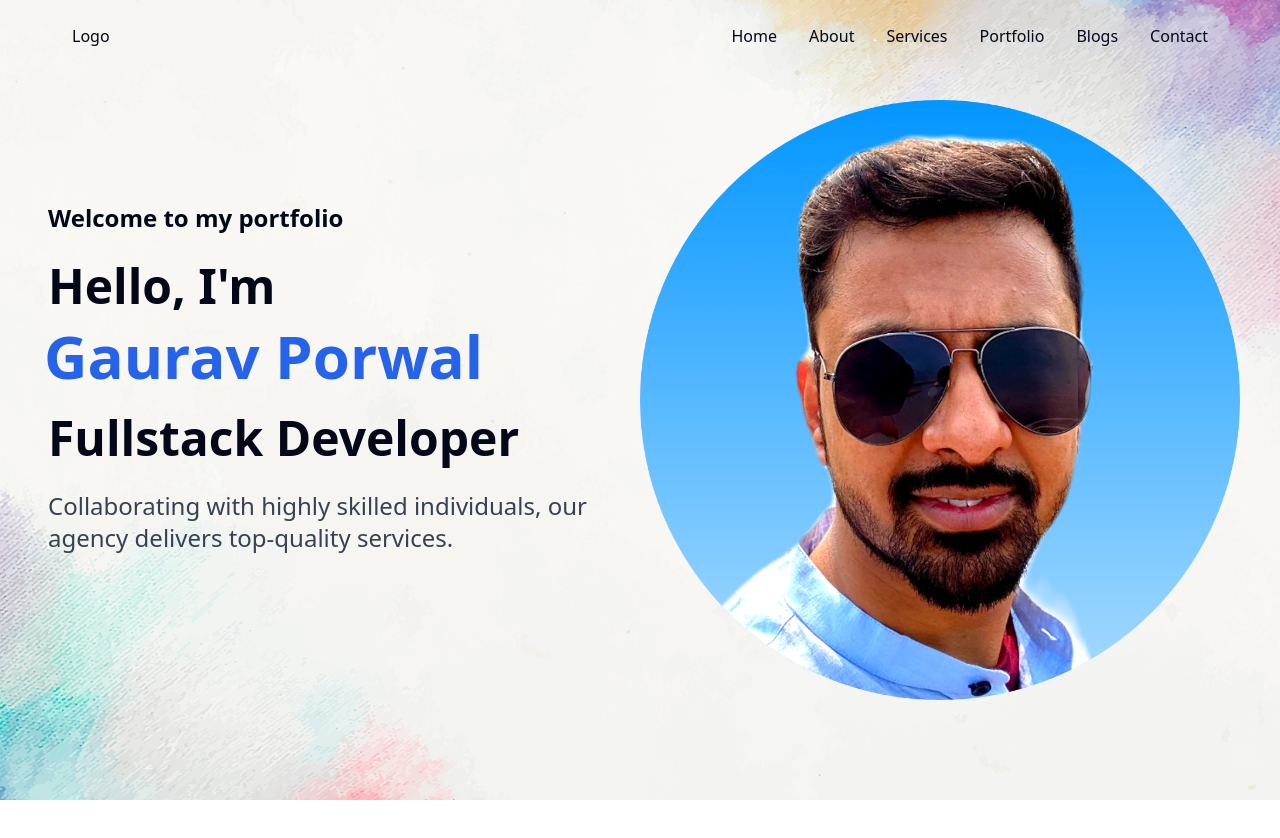
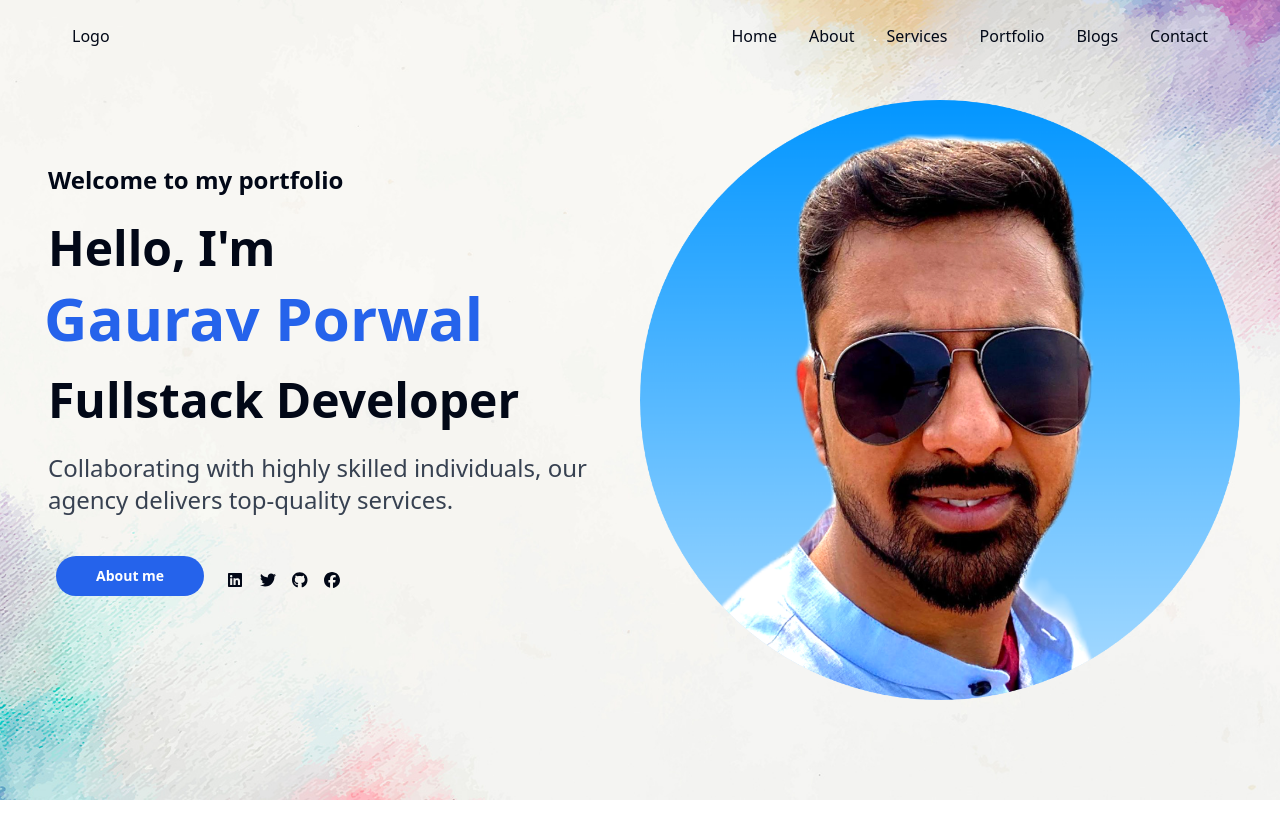
Before and after one commit to gauravprwl14/portfolio-nextjs-website, a Next.js app: page / in a window 1280 px wide. Shown: the top 838 px of the page. Built offline with nearby package versions, Linux system fonts and the light colour scheme.

Commit message:
Add FontAwesome and Button component with social icons

```diff
--- a/package.json
+++ b/package.json
@@ -9,6 +9,12 @@
     "lint": "next lint"
   },
   "dependencies": {
+    "@fortawesome/fontawesome-svg-core": "^6.5.2",
+    "@fortawesome/free-brands-svg-icons": "^6.5.2",
+    "@fortawesome/free-regular-svg-icons": "^6.5.2",
+    "@fortawesome/free-solid-svg-icons": "^6.5.2",
+    "@fortawesome/react-fontawesome": "^0.2.0",
+    "@radix-ui/react-slot": "^1.0.2",
     "class-variance-authority": "^0.7.0",
     "clsx": "^2.1.0",
     "lucide-react": "^0.365.0",
--- a/src/app/home.tsx
+++ b/src/app/home.tsx
@@ -1,4 +1,14 @@
 import React from "react";
+
+import { Button } from "@/components/ui/button";
+import { FontAwesomeIcon } from "@fortawesome/react-fontawesome";
+import {
+  faFacebook,
+  faTwitter,
+  faLinkedin,
+  faGithub,
+} from "@fortawesome/free-brands-svg-icons";
+import Link from "next/link";
 
 const USER_OBJ = {
   name: "Gaurav Porwal",
@@ -6,6 +16,20 @@ const USER_OBJ = {
   description:
     "Collaborating with highly skilled individuals, our agency delivers top-quality services.",
   img: "/img/slider/avatar.png",
+  social: [
+    {
+      name: "linkedin",
+      icon: faLinkedin,
+      url: "https://www.linkedin.com/in/gaurav-porwal-811488118/",
+    },
+    {
+      name: "twitter",
+      icon: faTwitter,
+      url: "https://twitter.com/gauravprwl14",
+    },
+    { name: "Github", icon: faGithub, url: "https://github.com/gauravprwl14" },
+    { name: "facebook", icon: faFacebook, url: "#" },
+  ],
 };
 
 const Home = () => {
@@ -20,7 +44,7 @@ const HeroContent = ({}) => {
   return (
     <div className="flex flex-row h-full mx-auto px-10 max-w-screen-2xl ">
       <div className="section-1 w-full flex items-center  justify-center">
-        <div className="pr-5 p-2">
+        <div className="pr-5 p-2 ">
           <div className=" text-2xl font-semibold mb-5">
             <h3>Welcome to my portfolio</h3>
           </div>
@@ -40,8 +64,26 @@ const HeroContent = ({}) => {
             <h3>{USER_OBJ.description}</h3>
           </div>
 
-          <div className="cta-section">
-            <button></button>
+          <div className="cta-section px-2 my-10 flex w-full relative">
+            <div>
+              <Button
+                variant="secondary"
+                className=" rounded-full  text-white bg-blue-600 font-semibold px-10 py-4 hover:bg-blu-400 hover:text-gray-200"
+              >
+                About me
+              </Button>
+            </div>
+            <div className="flex flex-row flex-1  items-center ml-4">
+              {USER_OBJ.social.map((socialObj, index) => {
+                return (
+                  <div key={index} className=" w-4 h-4 mx-2">
+                    <Link href={socialObj.url} target="_blank">
+                      <FontAwesomeIcon icon={socialObj.icon}></FontAwesomeIcon>
+                    </Link>
+                  </div>
+                );
+              })}
+            </div>
           </div>
         </div>
       </div>
--- /dev/null
+++ b/src/components/ui/button.tsx
@@ -0,0 +1,56 @@
+import * as React from "react"
+import { Slot } from "@radix-ui/react-slot"
+import { cva, type VariantProps } from "class-variance-authority"
+
+import { cn } from "@/lib/utils"
+
+const buttonVariants = cva(
+  "inline-flex items-center justify-center whitespace-nowrap rounded-md text-sm font-medium ring-offset-background transition-colors focus-visible:outline-none focus-visible:ring-2 focus-visible:ring-ring focus-visible:ring-offset-2 disabled:pointer-events-none disabled:opacity-50",
+  {
+    variants: {
+      variant: {
+        default: "bg-primary text-primary-foreground hover:bg-primary/90",
+        destructive:
+          "bg-destructive text-destructive-foreground hover:bg-destructive/90",
+        outline:
+          "border border-input bg-background hover:bg-accent hover:text-accent-foreground",
+        secondary:
+          "bg-secondary text-secondary-foreground hover:bg-secondary/80",
+        ghost: "hover:bg-accent hover:text-accent-foreground",
+        link: "text-primary underline-offset-4 hover:underline",
+      },
+      size: {
+        default: "h-10 px-4 py-2",
+        sm: "h-9 rounded-md px-3",
+        lg: "h-11 rounded-md px-8",
+        icon: "h-10 w-10",
+      },
+    },
+    defaultVariants: {
+      variant: "default",
+      size: "default",
+    },
+  }
+)
+
+export interface ButtonProps
+  extends React.ButtonHTMLAttributes<HTMLButtonElement>,
+    VariantProps<typeof buttonVariants> {
+  asChild?: boolean
+}
+
+const Button = React.forwardRef<HTMLButtonElement, ButtonProps>(
+  ({ className, variant, size, asChild = false, ...props }, ref) => {
+    const Comp = asChild ? Slot : "button"
+    return (
+      <Comp
+        className={cn(buttonVariants({ variant, size, className }))}
+        ref={ref}
+        {...props}
+      />
+    )
+  }
+)
+Button.displayName = "Button"
+
+export { Button, buttonVariants }
```
Also changed, not shown: 2 other files (tests, documents, lock files or other folders).
